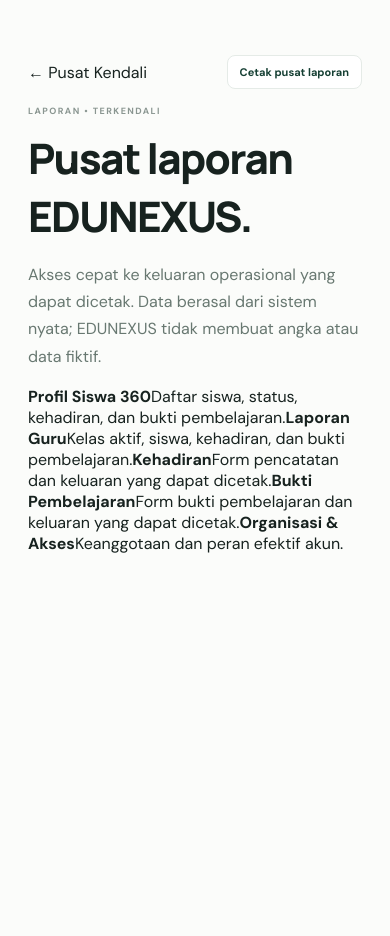
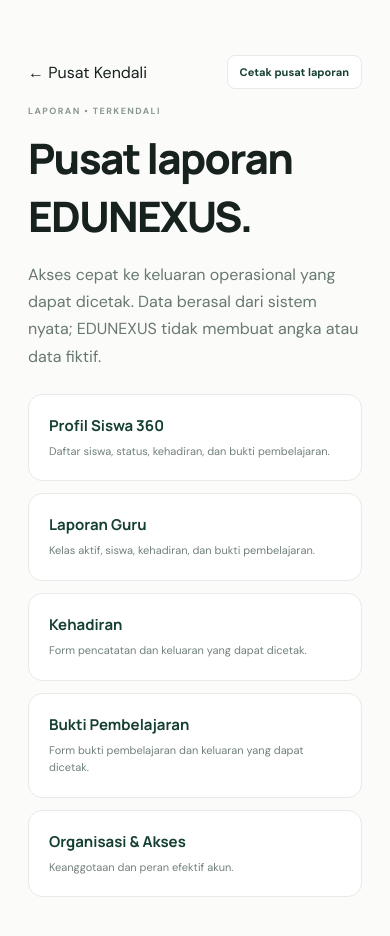
Before and after one commit to Yudi8377/EDUNEXUS, a Next.js app in the folder apps/web/: page /reports in a window 390 px wide. Shown: the top 936 px of the page. Before the commit the page ends 844 px from the top, so only its background shows below. Built offline with nearby package versions, Linux system fonts and the light colour scheme.

Commit message:
style(reports): rapikan kartu laporan

```diff
--- a/apps/web/app/globals.css
+++ b/apps/web/app/globals.css
@@ -59,3 +59,5 @@
 
 .page-tools{display:flex;justify-content:space-between;align-items:center;gap:12px;margin-bottom:16px}.print-button{border:1px solid var(--line);background:#fff;color:var(--deep);border-radius:8px;padding:9px 12px;font:700 11px "DM Sans",system-ui,sans-serif;cursor:pointer}.print-button:hover{box-shadow:0 4px 16px rgba(21,63,51,.08)}
 @media print{.rail,.topbar,.page-tools,.hero-actions,.print-button,button,a[href="/"],nav{display:none!important}body,html{background:#fff!important;color:#000!important}.simple-page{max-width:none;padding:20px}.empty-card,.metric,.teacher-class-card{break-inside:avoid;box-shadow:none!important;border:1px solid #bbb!important}.simple-page h1{font-size:28px}.lede{color:#444}.auth-error{display:none!important}}
+
+.report-grid{display:grid;grid-template-columns:repeat(2,1fr);gap:12px;margin-top:24px}.report-card{display:grid;gap:7px;padding:20px;background:#fff;border:1px solid var(--line);border-radius:14px}.report-card strong{font:700 15px Manrope;color:var(--deep)}.report-card span{font-size:11px;line-height:1.6;color:#71807b}@media(max-width:600px){.report-grid{grid-template-columns:1fr}}
```
